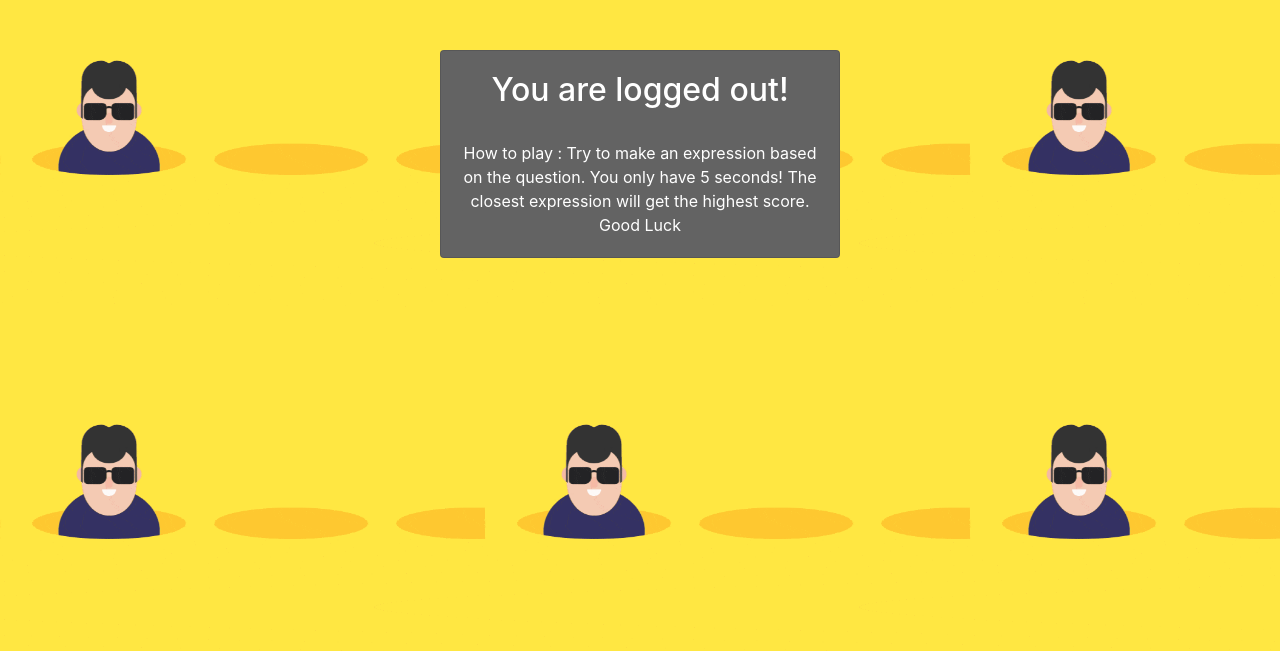
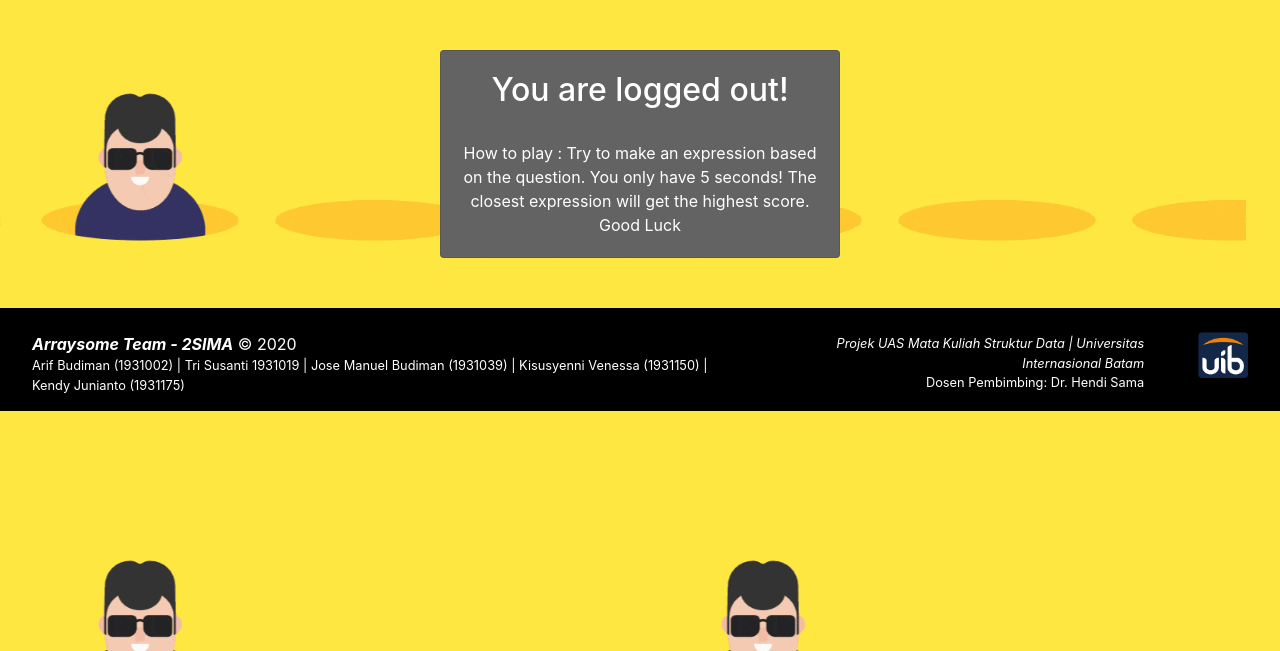
Before and after one commit to 2SIMA-Tim-Struktur-Data/face-detection-game, a PHP site: page / in a window 1280 px wide. Shown: the part 56-707 px from the top of the page. Run offline with PHP 8.4, Linux system fonts and the light colour scheme.

Commit message:
Add footer

```diff
--- a/index.php
+++ b/index.php
@@ -16,8 +16,6 @@
 <body>
     <?php include_once("./navbar.php")?>
     <main>
-
-
         <div class="container">
             <div class="card text-center" >
                 <div class="card-body">
@@ -46,11 +44,28 @@
                 </div>
             </div>
         </div>
-
-
-
-
     </main>
+    <footer style="position:relative; bottom:0em; width:100vw; padding: 1.5rem 2rem 1rem; background: #000000">
+        <div class="row">
+            <div class="team col-md-7 col-sm-12 text-md-left text-center mb-md-0 mb-2">
+                <p style="color: #ffffff; margin:0; ">
+                    <b><em>Arraysome Team - 2SIMA</em></b> &copy; 2020
+                </p>
+                <p style="color: #ffffff; margin:0; font-size:.8rem;"> Arif Budiman (1931002) | Tri Susanti 1931019 | Jose
+                    Manuel Budiman (1931039) | Kisusyenni Venessa (1931150) | Kendy Junianto (1931175)</p>
+            </div>
+            <div class="project col-md-4 col-sm-12 text-md-right text-center align-self-center mb-md-0 mb-2">
+                <p style="color: #ffffff; margin:0; display:inline-block;font-size:.8rem; ">
+                    <em>Projek UAS Mata Kuliah Struktur Data | Universitas Internasional Batam </em>
+                    <br>
+                    Dosen Pembimbing: Dr. Hendi Sama
+                </p>
+            </div>
+            <div class="logo-uib col-md-1 text-md-right text-center">
+                <img style="display: inline-block;" src="img/logo-uib.png" width="50" alt="">
+            </div>
+        </div>
+    </footer>
 
     <script src="https://cdnjs.cloudflare.com/ajax/libs/popper.js/1.14.7/umd/popper.min.js"></script>
     <script src="https://stackpath.bootstrapcdn.com/bootstrap/4.3.1/js/bootstrap.min.js"></script>
```
Also changed, not shown: notes.txt (deleted, +0 -14 lines), img/logo-uib.png (added).
